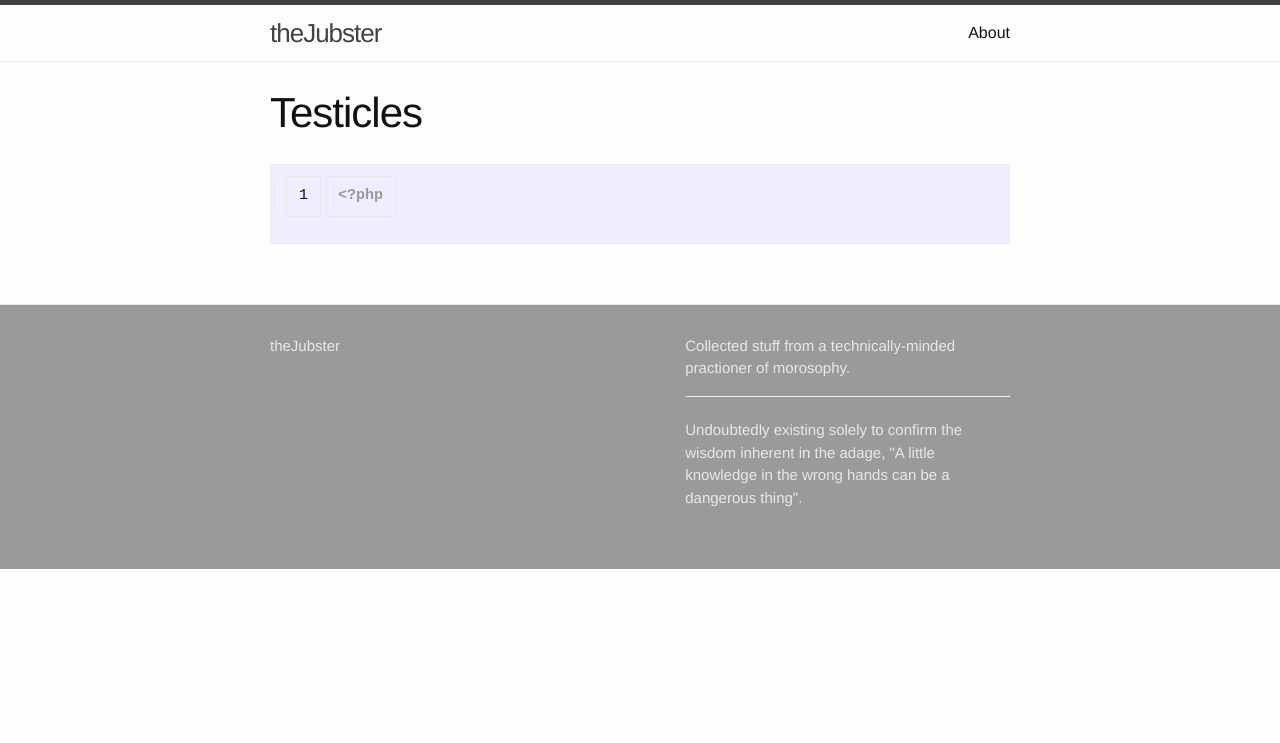
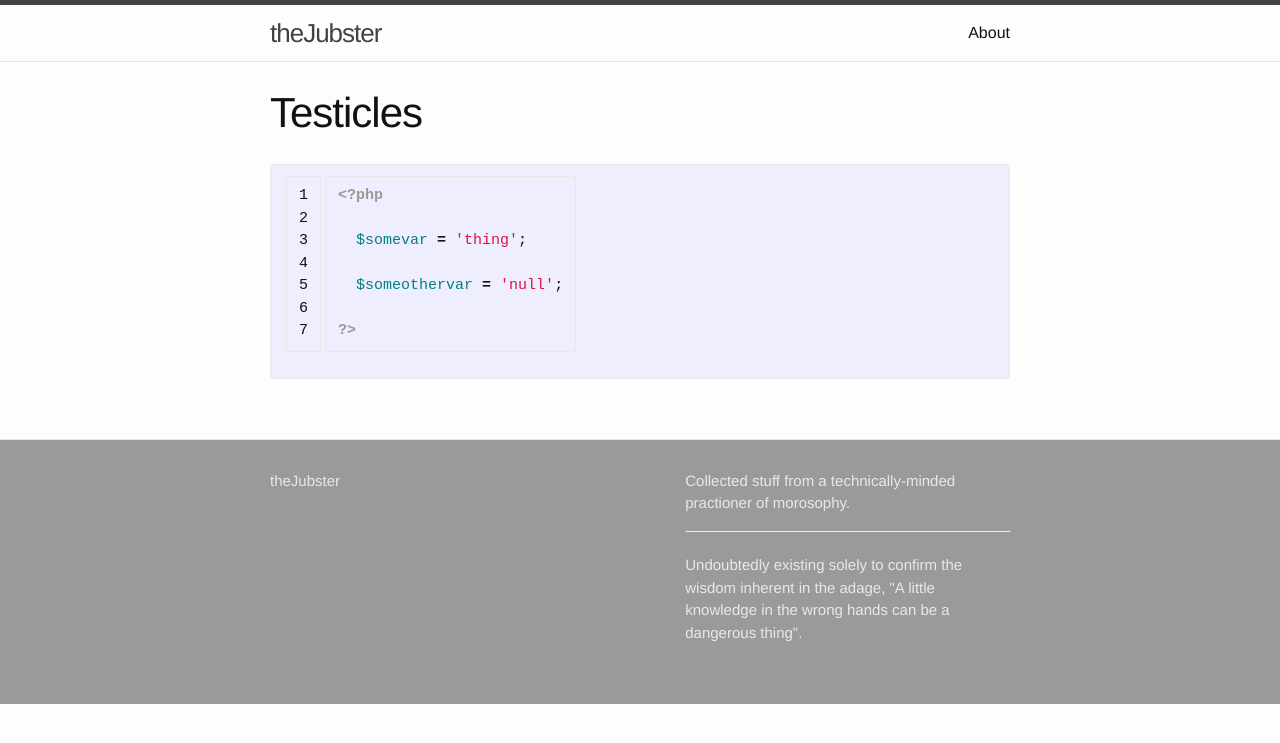
Before and after one commit to thejubster/thejubster.github.io, a Jekyll site: the page built from _posts/2015-02-10-testpage.md, in a window 1280 px wide. Shown: the top 743 px of the page. Built offline with Jekyll 4.4.1, drawn with Linux system fonts in a browser that asks for light colours.

Commit message:
more playing around

```diff
--- a/_config.yml
+++ b/_config.yml
@@ -72,8 +72,8 @@ markdown:    kramdown
 higlighter: pygments
 # lsi:         false ## <-- Disabled on github pages
 
-excerpt_separator: "\n\n"
-
+#excerpt_separator: "\n\n"
+excerpt_separator: ""   # Workaround for http://blog.slaks.net/2013-08-09/jekyll-tag-was-never-closed
 # Serving
 detach:  false
 port:    4000
@@ -112,7 +112,7 @@ kramdown:
   entity_output:  as_char
   toc_levels:     1..6
   smart_quotes:   lsquo,rsquo,ldquo,rdquo
-  enable_coderay: false
+  enable_coderay: true
 
   coderay:
     coderay_wrap:              div
--- a/_posts/2015-02-10-testpage.md
+++ b/_posts/2015-02-10-testpage.md
@@ -6,10 +6,13 @@ layout: page
 ---
 
 
+
 {% highlight php linenos %}
-
 <?php
 
+  $somevar = 'thing';
 
+  $someothervar = 'null';
 
+?>
 {% endhighlight %}
```
Also changed, not shown: 1 other file.
